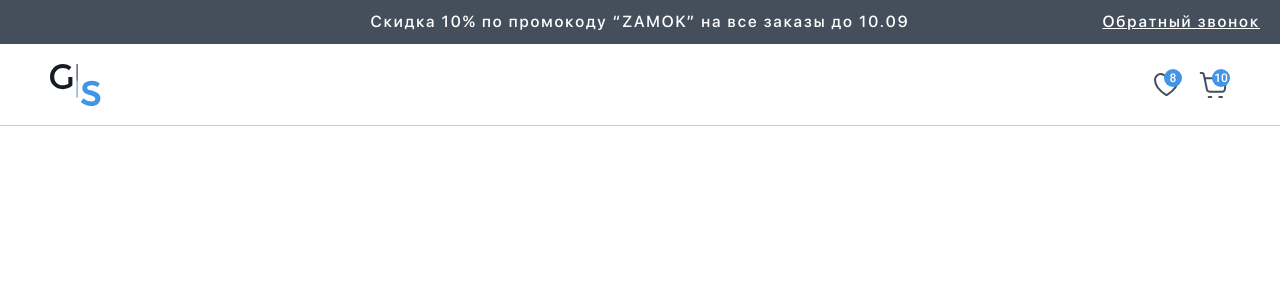
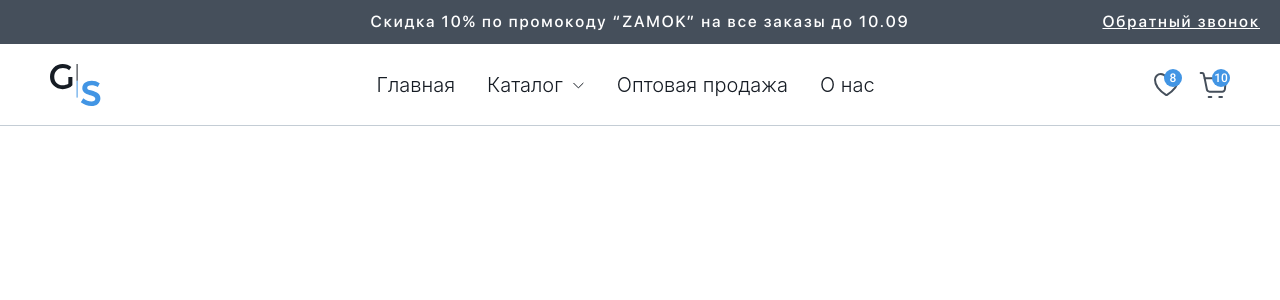
Before and after one commit to oleg-kuzmin/door-locks-vite, a React (Vite) app: page / in a window 1280 px wide. Shown: the top 300 px of the page. Built offline with nearby package versions, Linux system fonts and the light colour scheme; a web font is replaced by a local one.

Commit message:
feat: add Navigation

```diff
--- a/src/widgets/header/ui/Header.tsx
+++ b/src/widgets/header/ui/Header.tsx
@@ -5,6 +5,7 @@ import { Logo } from './components/Logo';
 import { Banner } from './containers/Banner';
 import { HeaderContent } from './containers/HeaderContent';
 import { Links } from './containers/Links';
+import { Navigation } from './containers/Navigation';
 import styles from './Header.module.scss';
 
 interface HeaderProps {
@@ -19,12 +20,13 @@ export function Header({ className }: Readonly<HeaderProps>) {
       <HiddenHeading />
       <Banner />
       <HeaderContent>
-        <Logo className={styles.Header__Logo} />
         <ButtonBurgerPanel
           className={styles.Header__ButtonBurgerPanel}
           isActive={false}
           onClick={() => console.log('Click')}
         />
+        <Logo className={styles.Header__Logo} />
+        <Navigation />
         <Links>
           <LinkIcon counter={8} href="#" type="like" />
           <LinkIcon counter={10} href="#" type="cart" />
--- /dev/null
+++ b/src/widgets/header/ui/containers/Navigation/Navigation.module.scss
@@ -0,0 +1,5 @@
+@use 'shared/styles' as *;
+
+.Navigation {
+
+}
--- /dev/null
+++ b/src/widgets/header/ui/containers/Navigation/Navigation.tsx
@@ -0,0 +1,33 @@
+import { NavigationArrow } from '../../components/NavigationArrow';
+import { NavigationLink } from '../../components/NavigationLink';
+import { NavigationItem } from '../NavigationItem';
+import { NavigationList } from '../NavigationList';
+import styles from './Navigation.module.scss';
+
+interface NavigationProps {
+  className?: string;
+}
+
+export function Navigation({ className }: Readonly<NavigationProps>) {
+  const externalClass = className ? ` ${className}` : '';
+
+  return (
+    <nav className={styles.Navigation + externalClass}>
+      <NavigationList>
+        <NavigationItem>
+          <NavigationLink href="#" text="Главная" handleMouseEnter={() => console.log('Click')} />
+        </NavigationItem>
+        <NavigationItem>
+          <NavigationLink href="#" text="Каталог" handleMouseEnter={() => console.log('Click')} />
+          <NavigationArrow isActive={false} />
+        </NavigationItem>
+        <NavigationItem>
+          <NavigationLink href="#" text="Оптовая продажа" handleMouseEnter={() => console.log('Click')} />
+        </NavigationItem>
+        <NavigationItem>
+          <NavigationLink href="#" text="О нас" handleMouseEnter={() => console.log('Click')} />
+        </NavigationItem>
+      </NavigationList>
+    </nav>
+  );
+}
--- /dev/null
+++ b/src/widgets/header/ui/containers/Navigation/index.ts
@@ -0,0 +1 @@
+export { Navigation } from './Navigation';
```
